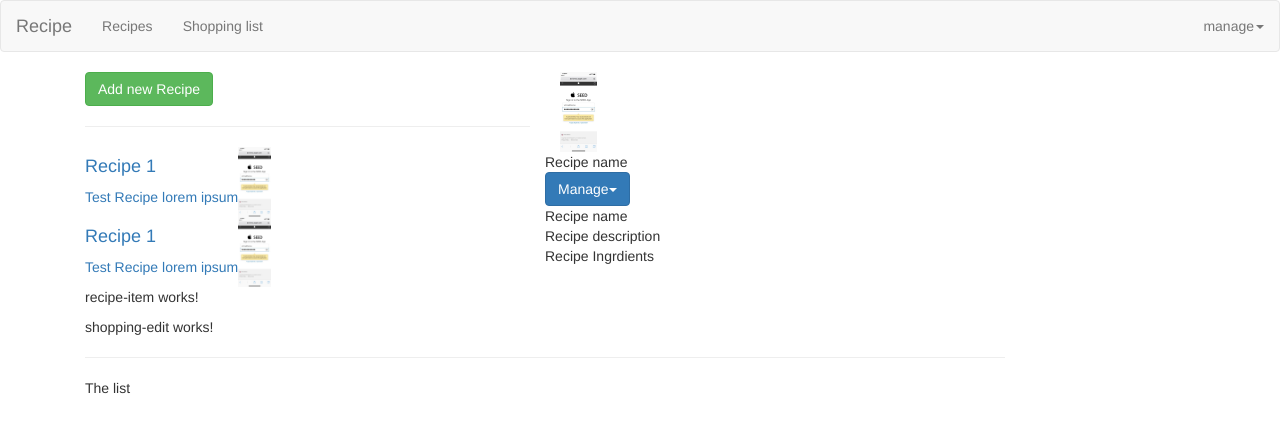
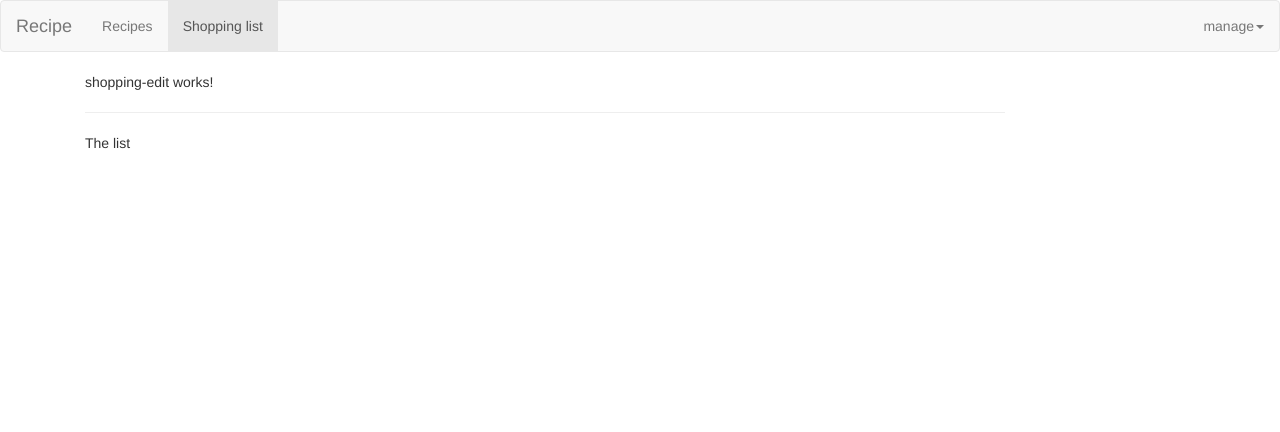
Before and after one commit to 24gaurangi/Bookstore, an Angular app: page /shopping in a window 1280 px wide. Before the commit this address led to /. Shown: the top 432 px of the page. Built offline with nearby package versions, Linux system fonts and the light colour scheme.

Commit message:
Added routing

```diff
--- a/src/app/app.component.html
+++ b/src/app/app.component.html
@@ -3,8 +3,7 @@
 <div class="container">
   <div class="row">
     <div class="col-xs-12">
-      <app-recipes></app-recipes>
-      <app-shopping-list></app-shopping-list>
+      <router-outlet></router-outlet>
     </div>
   </div>
 </div>
--- a/src/app/app.module.ts
+++ b/src/app/app.module.ts
@@ -1,5 +1,6 @@
 import { BrowserModule } from '@angular/platform-browser';
 import { NgModule } from '@angular/core';
+import { Routes, RouterModule } from '@angular/router';
 
 import { AppRoutingModule } from './app-routing.module';
 import { AppComponent } from './app.component';
@@ -10,6 +11,11 @@ import { RecipeDetailComponent } from './recipes/recipe-detail/recipe-detail.com
 import { RecipeItemComponent } from './recipes/recipe-list/recipe-item/recipe-item.component';
 import { ShoppingListComponent } from './shopping-list/shopping-list.component';
 import { ShoppingEditComponent } from './shopping-list/shopping-edit/shopping-edit.component';
+
+const appRoutes: Routes =[
+  {path:'', component:RecipesComponent },
+  {path:'shopping', component:ShoppingListComponent},
+]
 
 @NgModule({
   declarations: [
@@ -24,7 +30,7 @@ import { ShoppingEditComponent } from './shopping-list/shopping-edit/shopping-ed
   ],
   imports: [
     BrowserModule,
-    AppRoutingModule
+    RouterModule.forRoot(appRoutes)
   ],
   providers: [],
   bootstrap: [AppComponent]
--- a/src/app/header/header.component.html
+++ b/src/app/header/header.component.html
@@ -5,8 +5,8 @@
         </div>
         <div class="navbar-default">
             <ul class="nav navbar-nav">
-                <li><a href="#">Recipes</a></li>
-                <li><a href="#">Shopping list</a></li>
+                <li [routerLinkActiveOptions]="{exact:true}" routerLinkActive="active"><a routerLink="/">Recipes</a></li>
+                <li routerLinkActive="active"><a routerLink="/shopping">Shopping list</a></li>
             </ul>
             <ul class="nav navbar-nav navbar-right">
                 <li class="dropdown">
--- a/src/app/recipes/recipes.component.html
+++ b/src/app/recipes/recipes.component.html
@@ -1,6 +1,6 @@
-<div class="col-xs-5">
+<div class="col-xs-3" style="border-right: 1px solid #eee; margin-right:5px">
     <app-recipe-list></app-recipe-list>
 </div>
-<div class="col-xs-7">
+<div class="col-xs-8">
     <app-recipe-detail></app-recipe-detail>
 </div>
```
